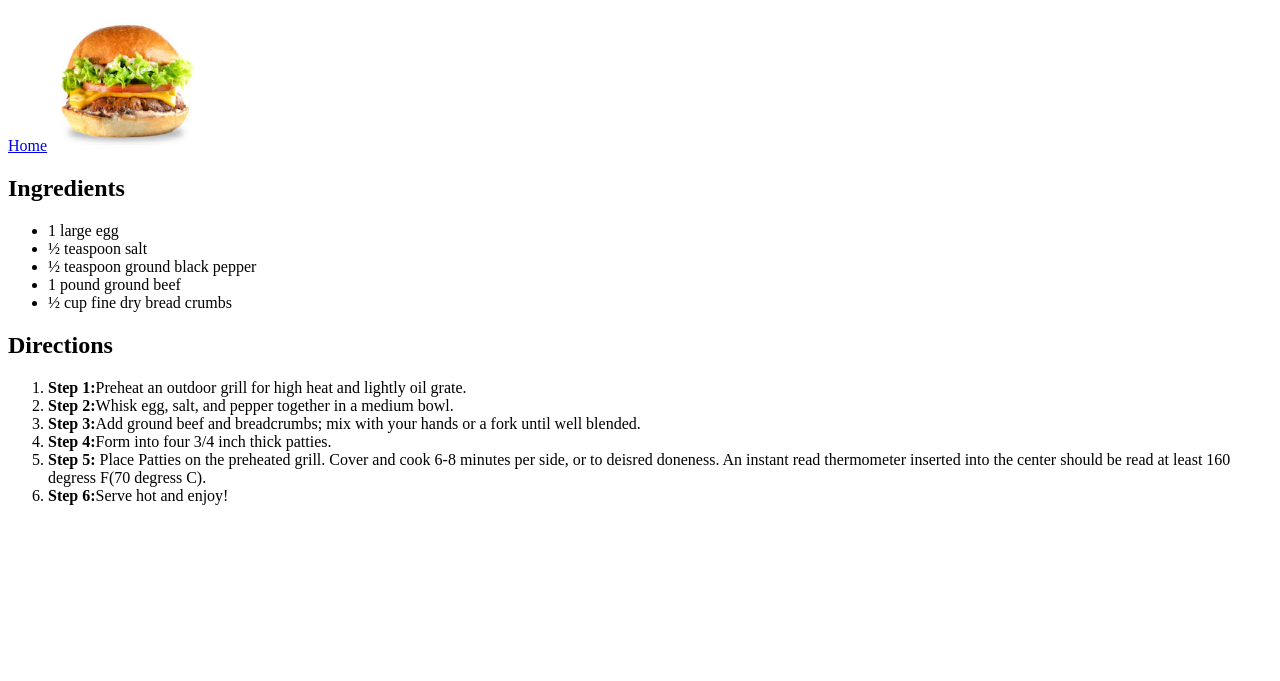
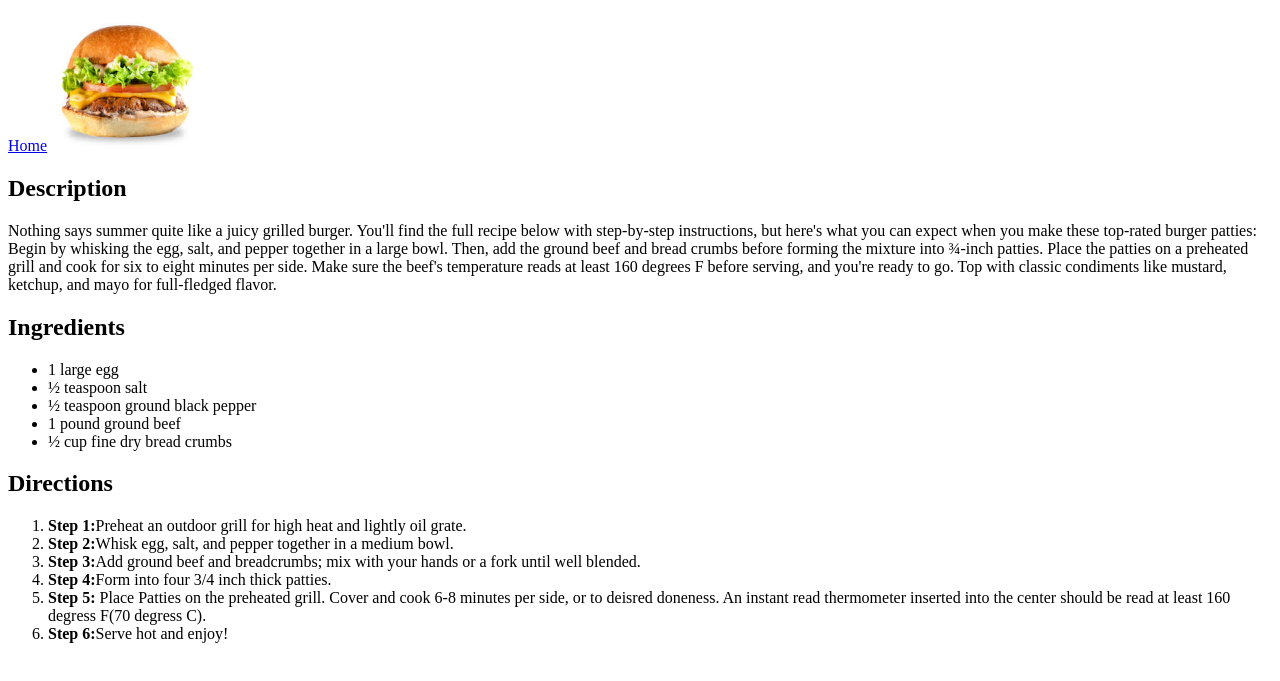
Before and after one commit to Pancake1913/odin-recipes, a plain HTML site: page burger/burger.html in a window 1280 px wide. Shown: the part 79-760 px from the top of the page. Drawn offline with Linux system fonts and the light colour scheme.

Commit message:
Added Description and Direcetions to the burger recipe

```diff
--- a/burger/burger.html
+++ b/burger/burger.html
@@ -9,6 +9,14 @@
     <h1>Burger Recipe</h1>
     <a href="../index.html">Home</a>
     <img src="../images/burger.jpeg" width="150" alt="An image of a burger">
+    <h2>Description</h2>
+    <p>Nothing says summer quite like a juicy grilled burger. You'll find the full recipe below with step-by-step instructions, but here's what you can expect when you make these top-rated burger patties:
+
+Begin by whisking the egg, salt, and pepper together in a large bowl. Then, add the ground beef and bread crumbs before forming the mixture into ¾-inch patties. Place the patties on a preheated grill and cook for six to eight minutes per side.
+
+Make sure the beef's temperature reads at least 160 degrees F before serving, and you're ready to go. Top with classic condiments like mustard, ketchup, and mayo for full-fledged flavor.
+
+</p>
     <h2>Ingredients</h2>
     <ul>
         <li>1 large egg</li>
@@ -27,5 +35,6 @@
         An instant read thermometer inserted into the center should be read at least 160 degress F(70 degress C).</li>
         <li><b>Step 6:</b>Serve hot and enjoy!</li>
     </ol>
+
 </body>
 </html>
```
